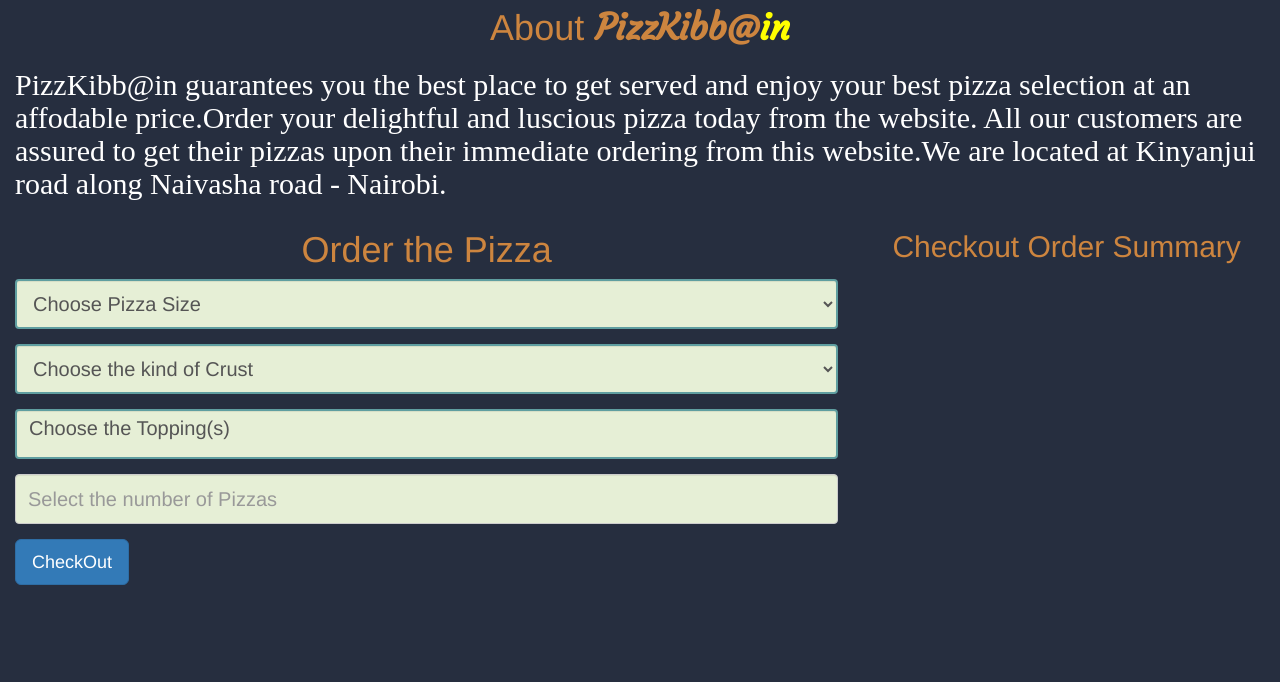
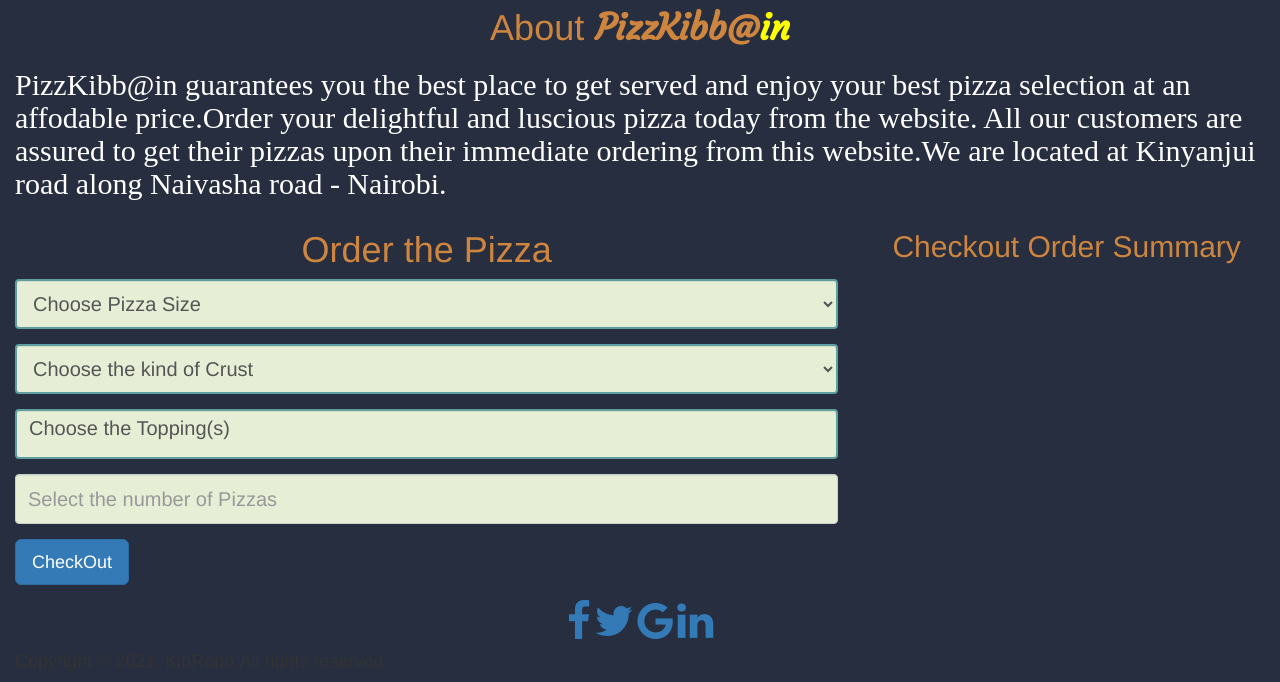
Before and after one commit to DavidKibetRono/Pizza-App, a plain HTML site: page index.html in a window 1280 px wide. Shown: the part 787-1469 px from the top of the page. Before the commit the page ends 1387 px from the top, so only its background shows below. Drawn offline with nearby package versions, Linux system fonts and the light colour scheme; a script that the page names is missing.

Commit message:
add footer section

```diff
--- a/index.html
+++ b/index.html
@@ -186,6 +186,23 @@
 
     </div>
     <!------------------------------------/Order Form-------------------------------------->
+        <!-----------------------------Footer------------------------------->
+
+        <div id="contact" class="container-fluid text-center footer">
+            <div class="row">
+                <a href="https://www.facebook.com/"><i class="fa fa-facebook fa-3x"> </i></a>
+                <a href="https://www.twitter.com/"><i class="fa fa-twitter fa-3x"> </i></a>
+                <a href="https://www.google.com/"><i class="fa fa-google fa-3x"> </i></a>
+                <a href="http://www.linkedin.com/"><i class="fa fa-linkedin fa-3x"> </i></a>
+            </div>
+
+        </div>
+        <div class="container-fluid footer-bottom">
+
+            <h4>Copyright &copy 2021: KibRono:All rights reserved.</h4>
+
+        </div>
+        <!-----------------------------/Footer------------------------------->
 
     <script src="js/script.js"></script>
 </body>
```
